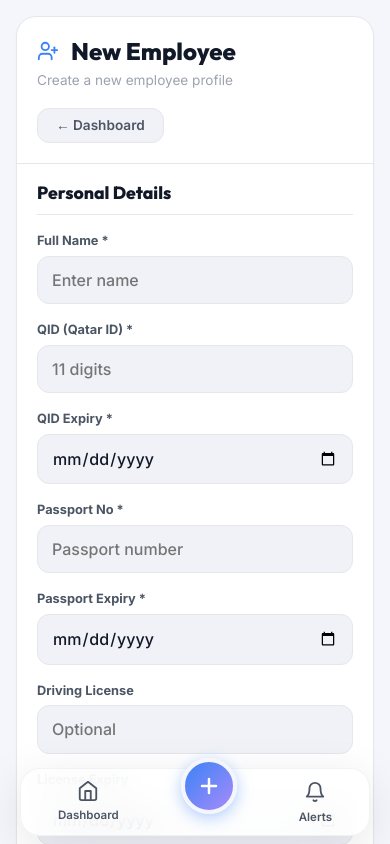
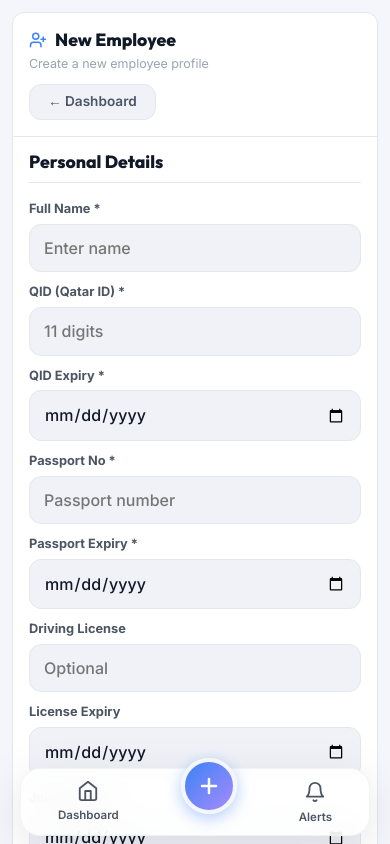
Before and after one commit to Shamsear/HR, a Next.js app: page /employees/add in a window 390 px wide. Shown: the top 844 px of the page. Built offline with nearby package versions, Linux system fonts and the light colour scheme; no server answers; the database is empty; sample sign-in values are in the browser's storage.

Commit message:
Update globals.css

```diff
--- a/app/globals.css
+++ b/app/globals.css
@@ -748,56 +748,116 @@ button { font-family: inherit; }
    RESPONSIVE
    ============================ */
 @media (max-width:768px) {
-  .app-shell { padding: 16px; }
+  .app-shell { padding: 12px; }
 
+  /* Topbar */
   .topbar {
     flex-direction: column;
     align-items: stretch;
+    padding: 14px;
+    gap: 12px;
+    margin-bottom: 16px;
+  }
+  .topbar-text h1 { font-size: 1rem; }
+  .topbar-actions {
+    justify-content: flex-start;
+    flex-wrap: wrap;
+    gap: 8px;
+  }
+  .topbar-actions .btn, .topbar-actions label.btn {
+    font-size: .78rem;
+    padding: 8px 12px;
+  }
+
+  /* Stats */
+  .stats-row {
+    grid-template-columns: repeat(2, 1fr);
+    gap: 12px;
+    margin-bottom: 16px;
+  }
+  .stat { padding: 16px; }
+  .stat-value { font-size: 1.4rem; }
+  .stat-label { font-size: .68rem; }
+  .stat-icon { width: 38px; height: 38px; }
+
+  /* Panel */
+  .panel { margin-bottom: 16px; }
+  .panel-toolbar { padding: 14px; gap: 10px; }
+  .search-wrap { max-width: 100%; }
+  .filters { width: 100%; margin-left: 0; }
+  .sel { flex: 1; min-width: 0; font-size: .82rem; }
+
+  /* Page cards */
+  .page-card { border-radius: var(--radius); }
+  .page-head {
+    flex-direction: column;
+    align-items: flex-start;
     padding: 16px;
+    gap: 10px;
   }
-  .topbar-actions { justify-content: flex-end; }
+  .page-head-title {
+    font-size: 1.1rem;
+    gap: 8px;
+  }
+  .page-head-title svg { width: 18px; height: 18px; }
+  .page-head-sub { font-size: .78rem; }
+  .page-body { padding: 16px; }
 
-  .panel-toolbar { flex-direction: column; align-items: stretch; }
-  .search-wrap { max-width: 100%; }
-  .filters { width: 100%; }
-  .sel { flex: 1; min-width: 0; }
+  /* Tabs */
+  .tabs { margin-bottom: 20px; gap: 0; }
+  .tab { padding: 10px 14px; font-size: .78rem; }
 
-  .page-head { flex-direction: column; align-items: flex-start; padding: 20px; }
-  .page-body { padding: 20px; }
+  /* Detail grid */
+  .detail-grid { grid-template-columns: 1fr; gap: 10px; margin-bottom: 20px; }
+  .detail-cell { padding: 14px 16px; }
+  .detail-cell-value { font-size: .9rem; }
 
-  .detail-grid { grid-template-columns: 1fr; }
-  .form-grid   { grid-template-columns: 1fr; }
-
-  .form-footer {
-    flex-direction: column-reverse;
-  }
+  /* Forms */
+  .form-grid { grid-template-columns: 1fr; gap: 14px; }
+  .form-footer { flex-direction: column-reverse; gap: 8px; margin-top: 20px; }
   .form-footer .btn { width: 100%; }
 
+  /* EOS / ledger tables */
+  .eos-list { font-size: .82rem; }
+  .eos-row { padding: 10px 0; gap: 8px; }
+  .ledger-wrap { font-size: .82rem; }
+  .ledger-wrap th, .ledger-wrap td { padding: 10px 12px; }
+
+  /* Pagination */
+  .paging {
+    flex-direction: column;
+    align-items: flex-start;
+    gap: 10px;
+    padding: 14px;
+  }
+
+  /* Drawer */
   .drawer { max-width: 100%; }
 
-  .search-wrap input,
-  .field input,
-  .field select,
-  .field textarea,
-  .login-field input {
-    font-size: 16px !important;
-  }
-
-  .tbl-wrap {
-    display: none;
-  }
+  /* Table → Cards switch */
+  .tbl-wrap { display: none; }
   .card-list-wrap {
     display: flex;
     flex-direction: column;
-    gap: 16px;
+    gap: 12px;
     padding: 8px 0;
   }
   .employee-card {
     background: var(--bg-inset);
     border: 1px solid var(--border);
     border-radius: var(--radius);
-    padding: 18px;
+    padding: 16px;
     box-shadow: var(--shadow-sm);
+  }
+
+  /* Prevent iOS/Android zoom on input focus */
+  .search-wrap input,
+  .field input,
+  .field select,
+  .field textarea,
+  .login-field input,
+  .sel {
+    font-size: 16px !important;
   }
 }
 
```
